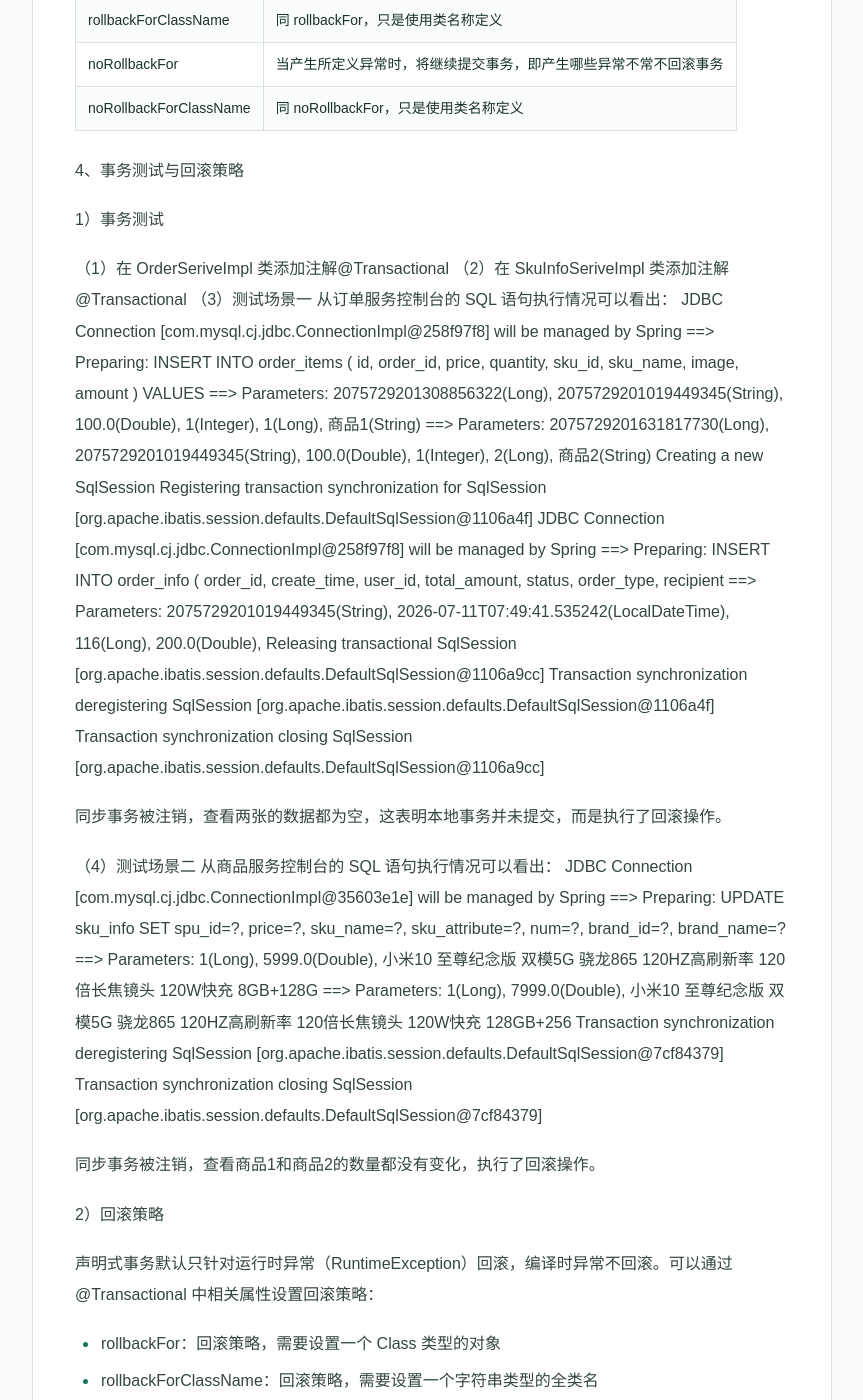
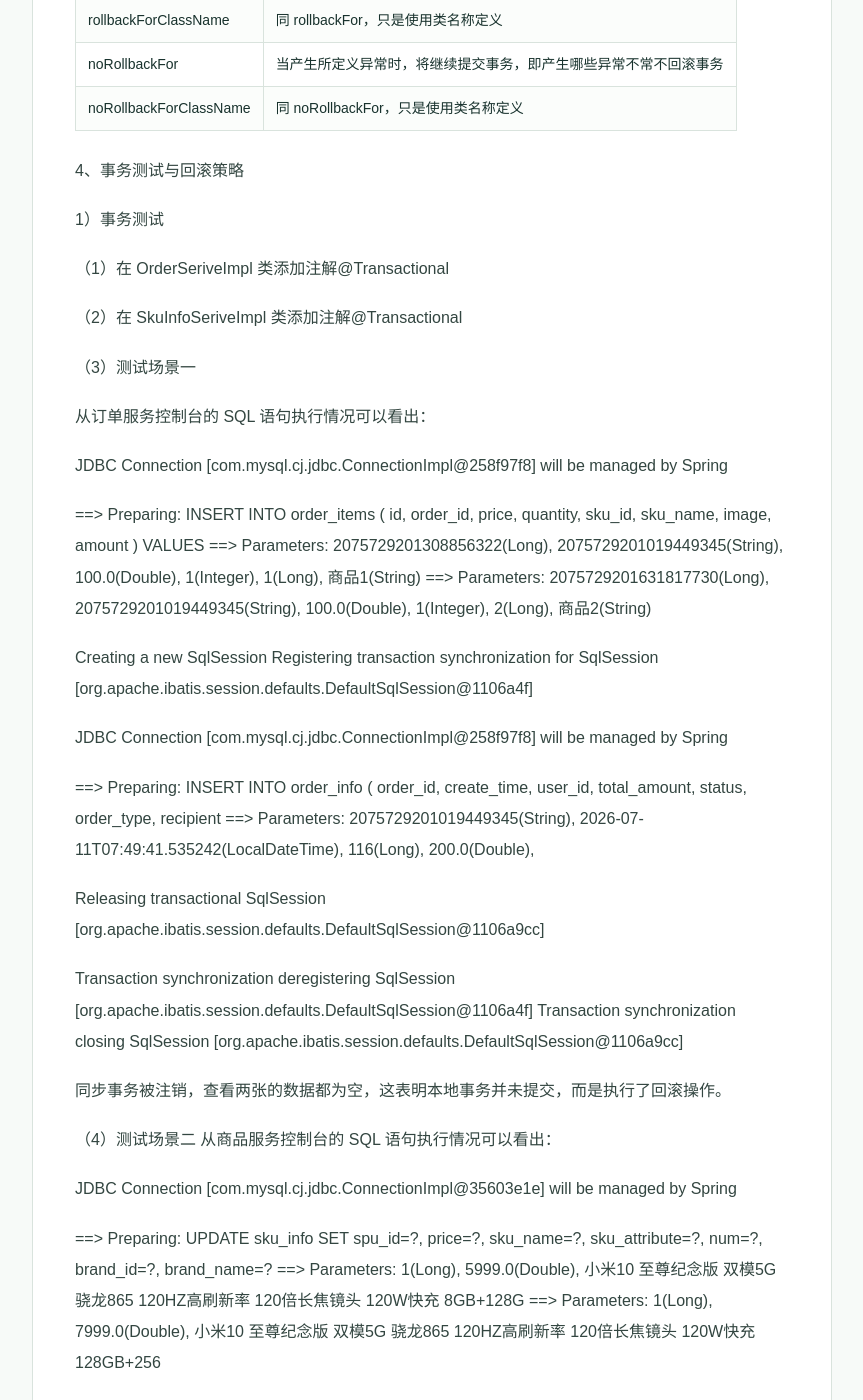
Before and after one commit to XiaoHeiXian/xiaoheixian.github.io, a Jekyll site: the page built from posts/2026-09-28-spring-local-transaction.md, in a window 1280 px wide and 1400 px high, scrolled down 1051 px. Shown: the whole window, without its empty margins (208-1071 px from the left). Built offline with Jekyll 4.4.1, drawn with Linux system fonts in a browser that asks for light colours; some of the changed text lies outside the part shown.

```diff
--- a/posts/2026-09-28-spring-local-transaction.md
+++ b/posts/2026-09-28-spring-local-transaction.md
@@ -43,19 +43,29 @@ Spring 提供了注解@Transactional，注解在类或方法上，加入事务
 1）事务测试
 
 （1）在 OrderSeriveImpl 类添加注解@Transactional
+
 （2）在 SkuInfoSeriveImpl 类添加注解@Transactional
+
 （3）测试场景一
+
 从订单服务控制台的 SQL 语句执行情况可以看出：
+
 JDBC Connection [com.mysql.cj.jdbc.ConnectionImpl@258f97f8] will be managed by Spring
-==> Preparing: INSERT INTO order_items ( id, order_id, price, quantity, sku_id, sku_name, image, amount ) VALUES
+
+==>  Preparing: INSERT INTO order_items ( id, order_id, price, quantity, sku_id, sku_name, image, amount ) VALUES
 ==> Parameters: 2075729201308856322(Long), 2075729201019449345(String), 100.0(Double), 1(Integer), 1(Long), 商品1(String)
 ==> Parameters: 2075729201631817730(Long), 2075729201019449345(String), 100.0(Double), 1(Integer), 2(Long), 商品2(String)
+
 Creating a new SqlSession
 Registering transaction synchronization for SqlSession [org.apache.ibatis.session.defaults.DefaultSqlSession@1106a4f]
+
 JDBC Connection [com.mysql.cj.jdbc.ConnectionImpl@258f97f8] will be managed by Spring
-==> Preparing: INSERT INTO order_info ( order_id, create_time, user_id, total_amount, status, order_type, recipient
+
+==>  Preparing: INSERT INTO order_info ( order_id, create_time, user_id, total_amount, status, order_type, recipient
 ==> Parameters: 2075729201019449345(String), 2026-07-11T07:49:41.535242(LocalDateTime), 116(Long), 200.0(Double),
+
 Releasing transactional SqlSession [org.apache.ibatis.session.defaults.DefaultSqlSession@1106a9cc]
+
 Transaction synchronization deregistering SqlSession [org.apache.ibatis.session.defaults.DefaultSqlSession@1106a4f]
 Transaction synchronization closing SqlSession [org.apache.ibatis.session.defaults.DefaultSqlSession@1106a9cc]
 
@@ -63,10 +73,13 @@ Transaction synchronization closing SqlSession [org.apache.ibatis.session.defaul
 
 （4）测试场景二
 从商品服务控制台的 SQL 语句执行情况可以看出：
+
 JDBC Connection [com.mysql.cj.jdbc.ConnectionImpl@35603e1e] will be managed by Spring
-==> Preparing: UPDATE sku_info SET spu_id=?, price=?, sku_name=?, sku_attribute=?, num=?, brand_id=?, brand_name=?
+
+==>  Preparing: UPDATE sku_info SET spu_id=?, price=?, sku_name=?, sku_attribute=?, num=?, brand_id=?, brand_name=?
 ==> Parameters: 1(Long), 5999.0(Double), 小米10 至尊纪念版 双模5G 骁龙865 120HZ高刷新率 120倍长焦镜头 120W快充 8GB+128G
 ==> Parameters: 1(Long), 7999.0(Double), 小米10 至尊纪念版 双模5G 骁龙865 120HZ高刷新率 120倍长焦镜头 120W快充 128GB+256
+
 Transaction synchronization deregistering SqlSession [org.apache.ibatis.session.defaults.DefaultSqlSession@7cf84379]
 Transaction synchronization closing SqlSession [org.apache.ibatis.session.defaults.DefaultSqlSession@7cf84379]
 
@@ -86,7 +99,7 @@ Transaction synchronization closing SqlSession [org.apache.ibatis.session.defaul
 
     throw new RuntimeException();
 
-事务正常回滚
+事务正常回滚。
 
 如果将方法的异常抛出如下：
 
```
